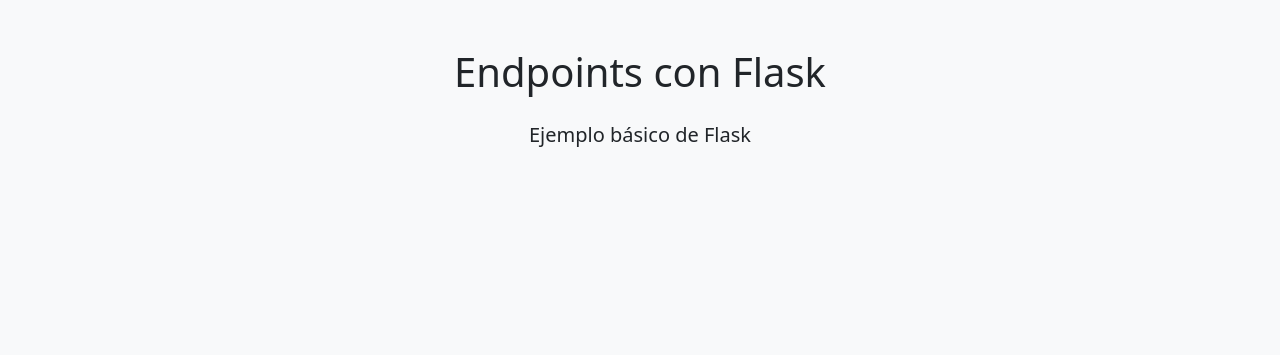
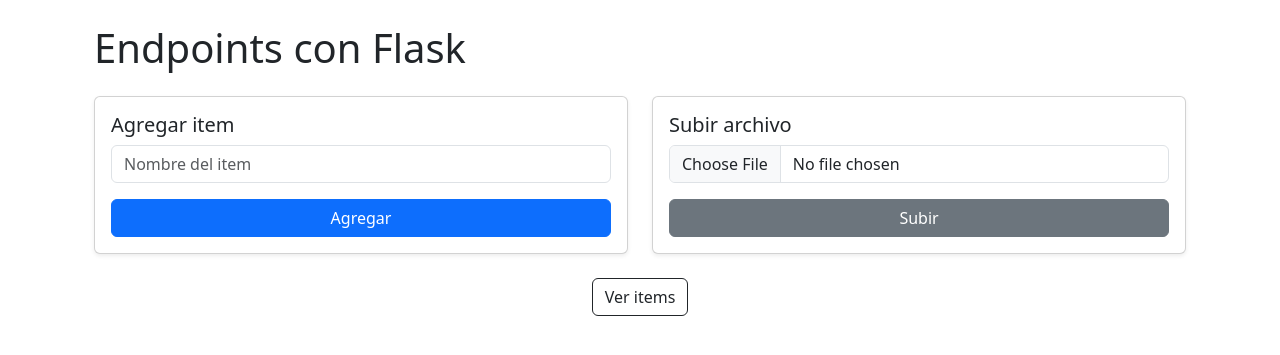
Before and after one commit to ana-dav09/app_flask, a Flask app: page / in a window 1280 px wide. Shown: the top 355 px of the page. Run offline with Flask 3, Linux system fonts and the light colour scheme; parts of the project's set-up code (start-up, migrations or seed data) failed here and were passed over.

Commit message:
Agregar diseño. Endpoint para ver file

```diff
--- a/app.py
+++ b/app.py
@@ -1,4 +1,4 @@
-from flask import Flask, render_template, request, jsonify
+from flask import Flask, redirect, render_template, request, jsonify, url_for
 import os
 
 # Inicializar web app
@@ -20,7 +20,7 @@ def home():
 
 @app.route("/items", methods=["GET"])
 def get_items():
-    return render_template("items.html", items=items)
+    return render_template("items.html", items=items, mensaje="Lista de items")
 
 # POST
 @app.route("/items", methods=["POST"])
@@ -30,19 +30,29 @@ def post_item():
         return "Coloca un nombre", 400
 
     items.append(name)
-    return jsonify({"message": "Item agregado", "items": items})
+    return redirect(url_for('get_items'))
 
-@app.route("/upload", method=["POST"])
+@app.route("/upload", methods=["POST"])
 def upload_file():
     file = request.files.get("file")
     if not file:
         return "Archivo no enviado", 404
 
-    file.save(os.path.join(UPLOAD_DIRECT, file.filename))
-    return jsonify({"message": "Archivo guardado", "filename": file.filename})
+    filepath = os.path.join(UPLOAD_DIRECT, file.filename)
+    file.save(filepath)
+
+    # Leer contenido
+    file.seek(0)
+    contenido = file.read().decode("utf-8")
+
+    # Renderizar template
+    return render_template("upload_result.html",
+                           filename=file.filename,
+                           contenido=contenido)
+
 
 # PUT
-@app.route("items/<int:index>", methods=["PUT"])
+@app.route("/items/<int:index>", methods=["PUT"])
 def update_item(index:int):
     data = request.json
     try:
@@ -52,7 +62,7 @@ def update_item(index:int):
         return jsonify({"error": "Item no existe"}), 404
 
 # DELETE
-@app.route("items/<int:index>", methods="DELETE")
+@app.route("/items/<int:index>", methods=["DELETE"])
 def delete_item(index):
     try:
         items.pop(index)
--- a/templates/index.html
+++ b/templates/index.html
@@ -1,15 +1,59 @@
-<!DOCTYPE html>
-<html lang="es">
-<head>
-    <meta charset="UTF-8">
-    <meta name="viewport" content="width=device-width, initial-scale=1.0">
-    <title>App con Flask</title>
-    <link href="https://cdn.jsdelivr.net/npm/bootstrap@5.3.2/dist/css/bootstrap.min.css" rel="stylesheet">
-</head>
-<body class="bg-light text-center p-5">
-    <div class="container">
-        <h1 class="mb-4">{{ mensaje }}</h1>
-        <p class="lead">Ejemplo básico de Flask</p>
+{% extends "layout.html" %}
+
+{% block content %}
+
+<div class="row">
+
+    <!-- Crear item -->
+    <div class="col-md-6">
+        <div class="card mb-4 shadow-sm">
+            <div class="card-body">
+                <h5 class="card-title">Agregar item</h5>
+
+                <form method="POST" action="/items">
+                    <input
+                        name="name"
+                        class="form-control mb-3"
+                        placeholder="Nombre del item">
+
+                    <button class="btn btn-primary w-100">
+                        Agregar
+                    </button>
+                </form>
+            </div>
+        </div>
     </div>
-</body>
-</html>
+
+    <!-- Subir archivo -->
+    <div class="col-md-6">
+        <div class="card mb-4 shadow-sm">
+            <div class="card-body">
+                <h5 class="card-title">Subir archivo</h5>
+
+                <form
+                    method="POST"
+                    action="/upload"
+                    enctype="multipart/form-data">
+
+                    <input
+                        type="file"
+                        name="file"
+                        class="form-control mb-3">
+
+                    <button class="btn btn-secondary w-100">
+                        Subir
+                    </button>
+                </form>
+            </div>
+        </div>
+    </div>
+
+</div>
+
+<div class="text-center">
+    <a href="/items" class="btn btn-outline-dark">
+        Ver items
+    </a>
+</div>
+
+{% endblock %}
--- /dev/null
+++ b/templates/layout.html
@@ -0,0 +1,15 @@
+<!DOCTYPE html>
+<html lang="es">
+<head>
+    <meta charset="UTF-8">
+    <title>App con Flask</title>
+    <link href="https://cdn.jsdelivr.net/npm/bootstrap@5.3.2/dist/css/bootstrap.min.css" rel="stylesheet">
+</head>
+<body class="container mt-4">
+    <div class="container">
+        <h1 class="mb-4">{{ mensaje }}</h1>
+        {% block content %}
+        {% endblock %}
+    </div>
+</body>
+</html>
```
Also changed, not shown: templates/items.html (added, +14 -0 lines), templates/upload_result.html (added, +9 -0 lines).
